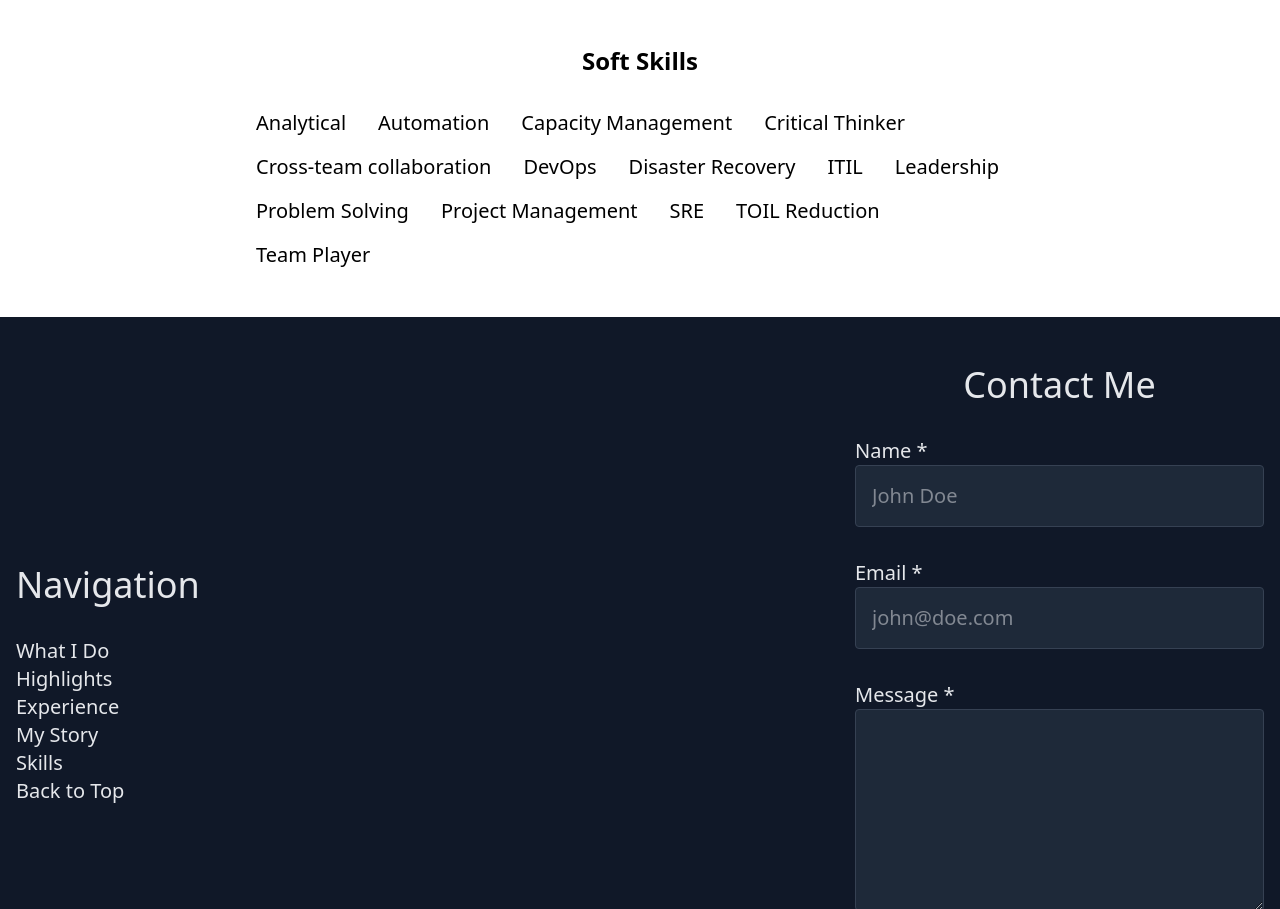
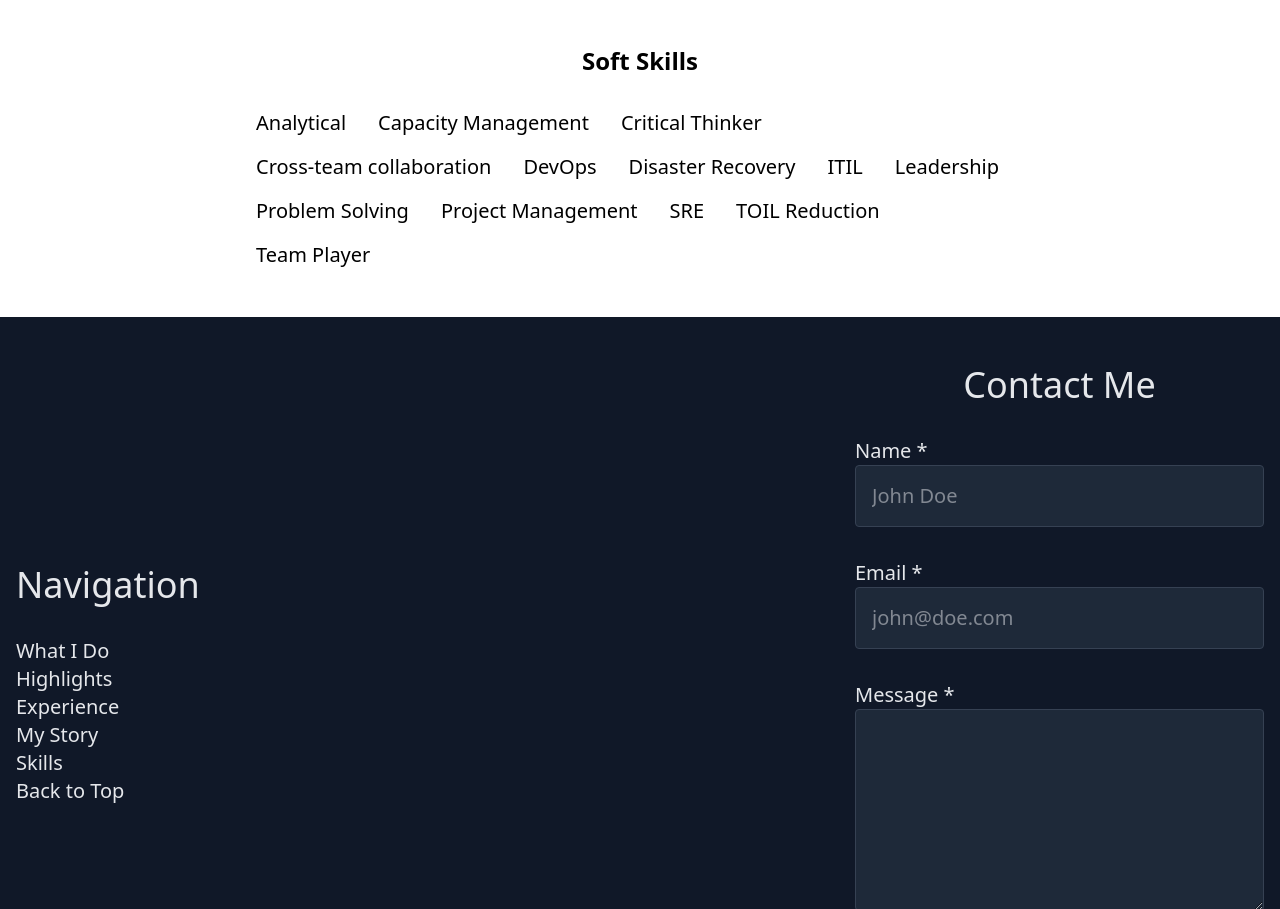
Before and after one commit to brettbaisley/personal-sites-monorepo, an Astro site in the folder sites/baisley.com/: page / in a window 1280 px wide. Shown: the part 4136-5045 px from the top of the page. Built offline with nearby package versions, Linux system fonts and the light colour scheme; Astro itself is replaced by a stand-in of ours.

Commit message:
Node 20 in staticwebapp.config.json

```diff
--- a/sites/baisley.com/src/components/Skills.astro
+++ b/sites/baisley.com/src/components/Skills.astro
@@ -42,7 +42,6 @@ const skills_soft = [
     'SRE',
     'ITIL',
     'Problem Solving',
-    'Automation',
     'TOIL Reduction',
     'Team Player',
     'Critical Thinker',
```
